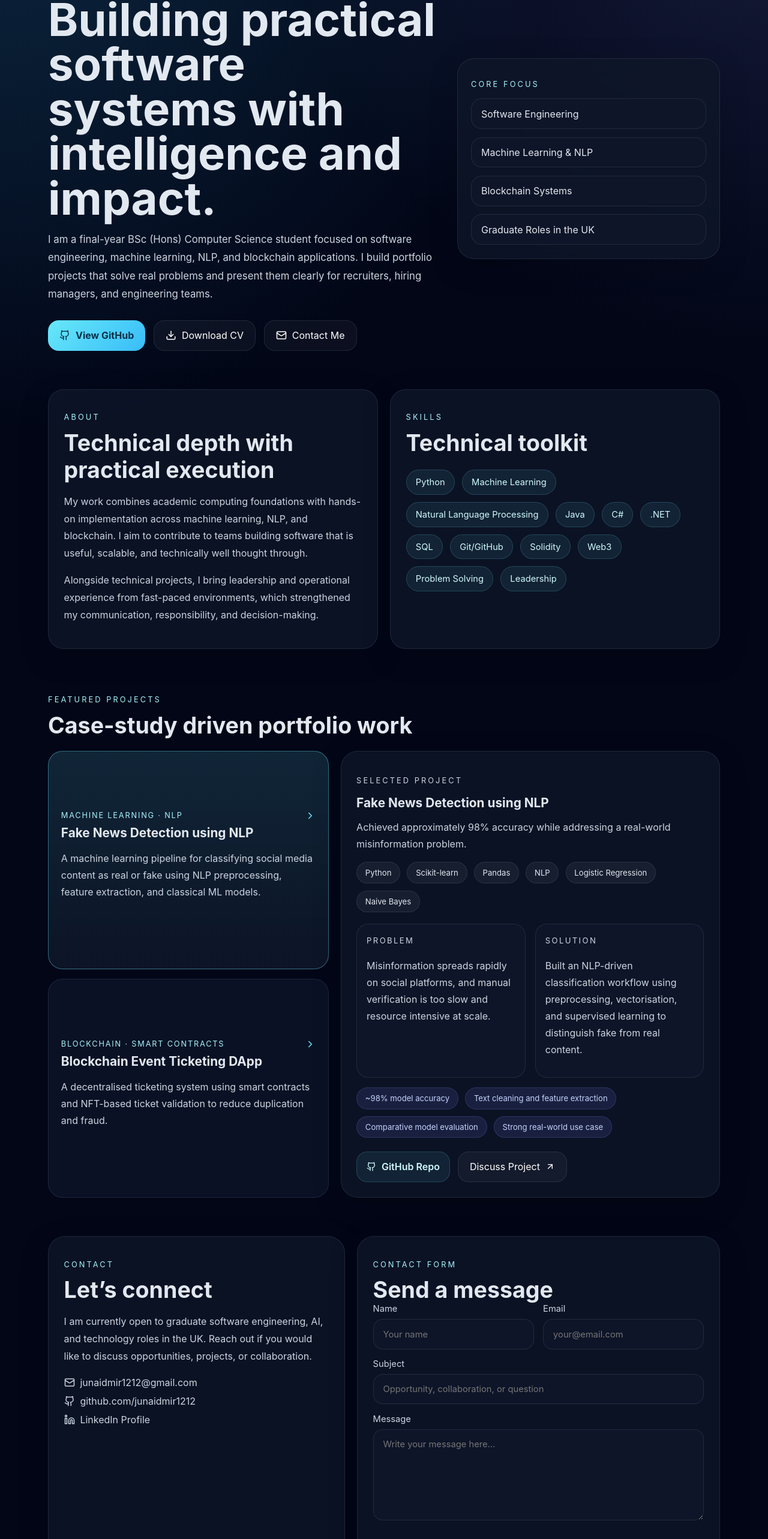
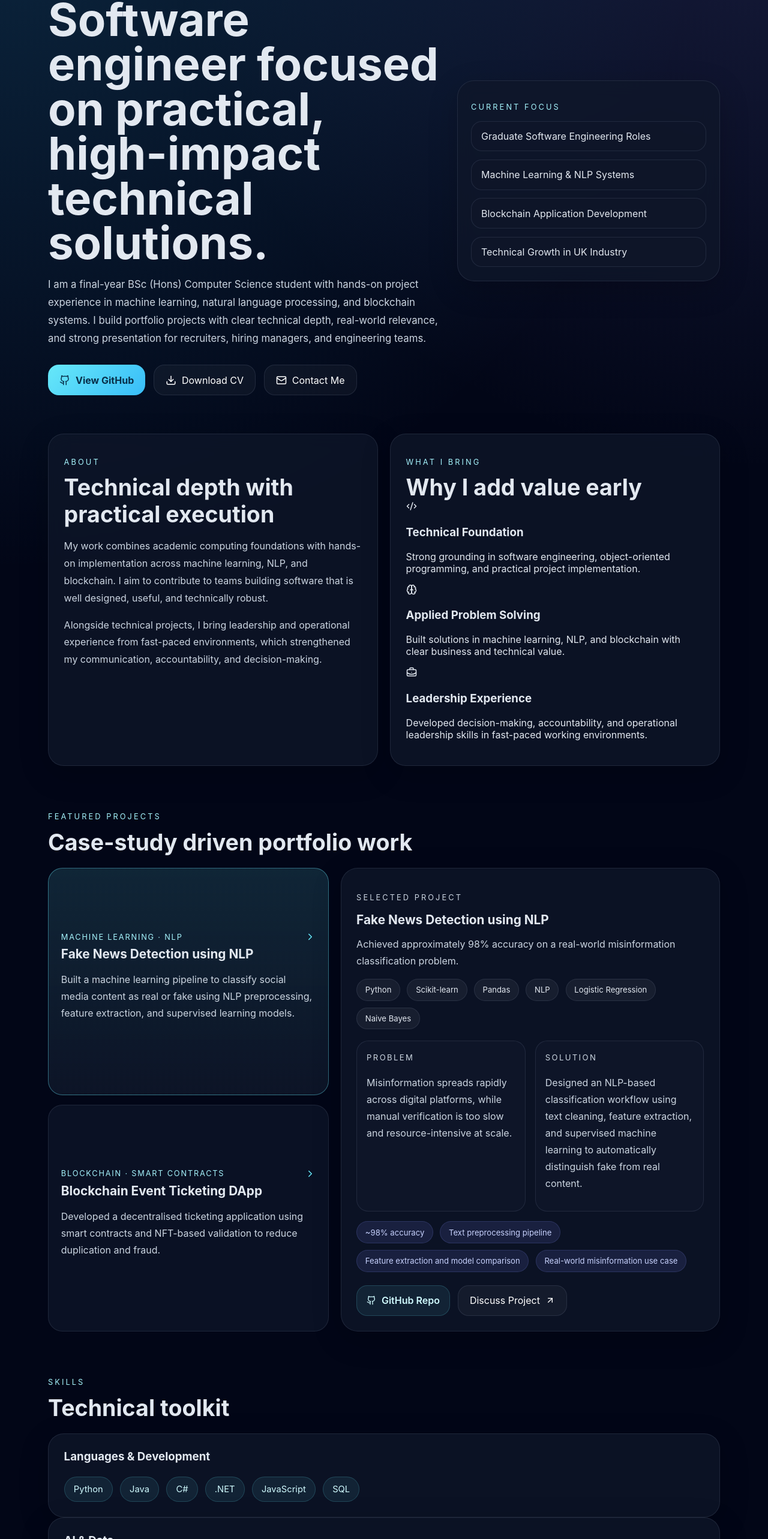
Before and after one commit to junaidmir1212/junaid-portfolio, a Next.js app: page / in a window 1280 px wide. Shown: the part 221-2787 px from the top of the page at 60% size. Built offline with nearby package versions, Linux system fonts and the light colour scheme.

Commit message:
Update project descriptions and skills organization
Refactor project descriptions and skills section for clarity and detail.

```diff
--- a/app/page.tsx
+++ b/app/page.tsx
@@ -4,12 +4,11 @@ import { useMemo, useState } from "react";
 import { motion } from "framer-motion";
 import {
   ArrowUpRight,
-  Blocks,
   Brain,
+  BriefcaseBusiness,
   ChevronRight,
   Code2,
   Download,
-  ExternalLink,
   Github,
   Linkedin,
   Mail,
@@ -23,21 +22,21 @@ const projects = [
     title: "Fake News Detection using NLP",
     category: "Machine Learning · NLP",
     shortDescription:
-      "A machine learning pipeline for classifying social media content as real or fake using NLP preprocessing, feature extraction, and classical ML models.",
+      "Built a machine learning pipeline to classify social media content as real or fake using NLP preprocessing, feature extraction, and supervised learning models.",
     impact:
-      "Achieved approximately 98% accuracy while addressing a real-world misinformation problem.",
+      "Achieved approximately 98% accuracy on a real-world misinformation classification problem.",
     stack: ["Python", "Scikit-learn", "Pandas", "NLP", "Logistic Regression", "Naive Bayes"],
     github:
       "https://github.com/junaidmir1212/Fake-News-Detection-on-Social-Media-Using-Natural-Language-Processing-NLP-",
     problem:
-      "Misinformation spreads rapidly on social platforms, and manual verification is too slow and resource intensive at scale.",
+      "Misinformation spreads rapidly across digital platforms, while manual verification is too slow and resource-intensive at scale.",
     solution:
-      "Built an NLP-driven classification workflow using preprocessing, vectorisation, and supervised learning to distinguish fake from real content.",
+      "Designed an NLP-based classification workflow using text cleaning, feature extraction, and supervised machine learning to automatically distinguish fake from real content.",
     highlights: [
-      "~98% model accuracy",
-      "Text cleaning and feature extraction",
-      "Comparative model evaluation",
-      "Strong real-world use case",
+      "~98% accuracy",
+      "Text preprocessing pipeline",
+      "Feature extraction and model comparison",
+      "Real-world misinformation use case",
     ],
   },
   {
@@ -45,37 +44,59 @@ const projects = [
     title: "Blockchain Event Ticketing DApp",
     category: "Blockchain · Smart Contracts",
     shortDescription:
-      "A decentralised ticketing system using smart contracts and NFT-based ticket validation to reduce duplication and fraud.",
+      "Developed a decentralised ticketing application using smart contracts and NFT-based validation to reduce duplication and fraud.",
     impact:
-      "Created a more secure and transparent ticket flow through decentralised validation.",
+      "Improved ticket security and transparency through decentralised ownership and validation logic.",
     stack: ["Solidity", "Web3", "JavaScript", "Smart Contracts", "NFTs"],
     github: "https://github.com/junaidmir1212/-Event-Ticketing-D-App",
     problem:
-      "Traditional ticketing systems are vulnerable to duplication, fraud, and poor transparency across ownership and validation.",
+      "Traditional ticketing systems are vulnerable to ticket duplication, resale fraud, and weak ownership transparency.",
     solution:
-      "Designed a decentralised architecture using smart contracts and NFT-based ticket ownership to ensure each ticket remains unique and traceable.",
+      "Built a decentralised architecture where tickets are represented as unique blockchain-based assets, enabling secure validation and traceable ownership.",
     highlights: [
-      "NFT-based validation",
+      "NFT-based ticket validation",
       "Fraud reduction focus",
       "Web3 integration",
-      "Secure transaction logic",
+      "Smart contract transaction logic",
     ],
   },
 ];
 
-const skills = [
-  "Python",
-  "Machine Learning",
-  "Natural Language Processing",
-  "Java",
-  "C#",
-  ".NET",
-  "SQL",
-  "Git/GitHub",
-  "Solidity",
-  "Web3",
-  "Problem Solving",
-  "Leadership",
+const skillGroups = [
+  {
+    title: "Languages & Development",
+    items: ["Python", "Java", "C#", ".NET", "JavaScript", "SQL"],
+  },
+  {
+    title: "AI & Data",
+    items: ["Machine Learning", "Natural Language Processing", "Pandas", "Scikit-learn"],
+  },
+  {
+    title: "Blockchain & Tools",
+    items: ["Solidity", "Web3", "Git/GitHub", "Smart Contracts"],
+  },
+  {
+    title: "Professional Skills",
+    items: ["Problem Solving", "Leadership", "Communication", "Decision-Making"],
+  },
+];
+
+const strengths = [
+  {
+    icon: <Code2 size={18} />,
+    title: "Technical Foundation",
+    text: "Strong grounding in software engineering, object-oriented programming, and practical project implementation.",
+  },
+  {
+    icon: <Brain size={18} />,
+    title: "Applied Problem Solving",
+    text: "Built solutions in machine learning, NLP, and blockchain with clear business and technical value.",
+  },
+  {
+    icon: <BriefcaseBusiness size={18} />,
+    title: "Leadership Experience",
+    text: "Developed decision-making, accountability, and operational leadership skills in fast-paced working environments.",
+  },
 ];
 
 const navItems = [
@@ -109,7 +130,7 @@ export default function Page() {
             </div>
             <div>
               <p className="brand-name">Muhammad Junaid Mir</p>
-              <p className="brand-sub">Software Engineer Portfolio</p>
+              <p className="brand-sub">Graduate Software Engineer Portfolio</p>
             </div>
           </a>
 
@@ -130,6 +151,7 @@ export default function Page() {
             {mobileOpen ? <X size={18} /> : <Menu size={18} />}
           </button>
         </div>
+
         <div className={`container mobile-nav ${mobileOpen ? "open" : ""}`}>
           {navItems.map((item) => (
             <a key={item.label} href={item.href} onClick={() => setMobileOpen(false)}>
@@ -142,23 +164,39 @@ export default function Page() {
       <main>
         <section className="hero">
           <div className="container hero-grid">
-            <motion.div initial="hidden" animate="visible" variants={fadeUp} transition={{ duration: 0.55 }}>
+            <motion.div
+              initial="hidden"
+              animate="visible"
+              variants={fadeUp}
+              transition={{ duration: 0.55 }}
+            >
               <div className="kicker">
-                <Brain size={16} /> Graduate Software Engineer · AI · NLP
+                <Brain size={16} /> Graduate Software Engineer · AI · NLP · UK Roles
               </div>
-              <h1>Building practical software systems with intelligence and impact.</h1>
+
+              <h1>Software engineer focused on practical, high-impact technical solutions.</h1>
+
               <p className="lead">
-                I am a final-year BSc (Hons) Computer Science student focused on software engineering,
-                machine learning, NLP, and blockchain applications. I build portfolio projects that solve
-                real problems and present them clearly for recruiters, hiring managers, and engineering teams.
+                I am a final-year BSc (Hons) Computer Science student with hands-on project experience in
+                machine learning, natural language processing, and blockchain systems. I build portfolio
+                projects with clear technical depth, real-world relevance, and strong presentation for
+                recruiters, hiring managers, and engineering teams.
               </p>
+
               <div className="cta-row">
-                <a className="btn-primary" href="https://github.com/junaidmir1212" target="_blank" rel="noreferrer">
+                <a
+                  className="btn-primary"
+                  href="https://github.com/junaidmir1212"
+                  target="_blank"
+                  rel="noreferrer"
+                >
                   <Github size={18} /> View GitHub
                 </a>
+
                 <a className="btn-secondary" href="/Muhammad_Junaid_Mir_CV.pdf" download>
                   <Download size={18} /> Download CV
                 </a>
+
                 <a className="btn-secondary" href="#contact">
                   <Mail size={18} /> Contact Me
                 </a>
@@ -172,12 +210,12 @@ export default function Page() {
               variants={fadeUp}
               transition={{ duration: 0.55, delay: 0.12 }}
             >
-              <p className="section-label">Core Focus</p>
+              <p className="section-label">Current Focus</p>
               <div className="focus-list">
-                <div className="focus-item">Software Engineering</div>
-                <div className="focus-item">Machine Learning & NLP</div>
-                <div className="focus-item">Blockchain Systems</div>
-                <div className="focus-item">Graduate Roles in the UK</div>
+                <div className="focus-item">Graduate Software Engineering Roles</div>
+                <div className="focus-item">Machine Learning & NLP Systems</div>
+                <div className="focus-item">Blockchain Application Development</div>
+                <div className="focus-item">Technical Growth in UK Industry</div>
               </div>
             </motion.aside>
           </div>
@@ -198,30 +236,33 @@ export default function Page() {
               <p className="section-copy">
                 My work combines academic computing foundations with hands-on implementation across
                 machine learning, NLP, and blockchain. I aim to contribute to teams building software that
-                is useful, scalable, and technically well thought through.
+                is well designed, useful, and technically robust.
               </p>
               <p className="section-copy">
                 Alongside technical projects, I bring leadership and operational experience from fast-paced
-                environments, which strengthened my communication, responsibility, and decision-making.
+                environments, which strengthened my communication, accountability, and decision-making.
               </p>
             </motion.article>
 
             <motion.article
               className="section-card"
-              id="skills"
               initial="hidden"
               whileInView="visible"
               viewport={{ once: true, amount: 0.2 }}
               variants={fadeUp}
               transition={{ duration: 0.5, delay: 0.08 }}
             >
-              <p className="section-label">Skills</p>
-              <h2 className="section-title">Technical toolkit</h2>
-              <div className="skill-grid">
-                {skills.map((skill) => (
-                  <span key={skill} className="skill-pill">
-                    {skill}
-                  </span>
+              <p className="section-label">What I Bring</p>
+              <h2 className="section-title">Why I add value early</h2>
+              <div className="strength-list">
+                {strengths.map((item) => (
+                  <div key={item.title} className="strength-item">
+                    <div className="strength-icon">{item.icon}</div>
+                    <div>
+                      <h3>{item.title}</h3>
+                      <p>{item.text}</p>
+                    </div>
+                  </div>
                 ))}
               </div>
             </motion.article>
@@ -321,6 +362,44 @@ export default function Page() {
           </div>
         </section>
 
+        <section className="section" id="skills">
+          <div className="container">
+            <motion.div
+              initial="hidden"
+              whileInView="visible"
+              viewport={{ once: true, amount: 0.15 }}
+              variants={fadeUp}
+              transition={{ duration: 0.45 }}
+            >
+              <p className="section-label">Skills</p>
+              <h2 className="section-title">Technical toolkit</h2>
+            </motion.div>
+
+            <div className="skill-groups" style={{ marginTop: "1.25rem" }}>
+              {skillGroups.map((group) => (
+                <motion.article
+                  key={group.title}
+                  className="section-card"
+                  initial="hidden"
+                  whileInView="visible"
+                  viewport={{ once: true, amount: 0.2 }}
+                  variants={fadeUp}
+                  transition={{ duration: 0.45 }}
+                >
+                  <h3 style={{ marginTop: 0 }}>{group.title}</h3>
+                  <div className="skill-grid">
+                    {group.items.map((skill) => (
+                      <span key={skill} className="skill-pill">
+                        {skill}
+                      </span>
+                    ))}
+                  </div>
+                </motion.article>
+              ))}
+            </div>
+          </div>
+        </section>
+
         <section className="section" id="contact">
           <div className="container contact-grid">
             <motion.article
@@ -338,7 +417,10 @@ export default function Page() {
                 Reach out if you would like to discuss opportunities, projects, or collaboration.
               </p>
 
-              <div className="social-row" style={{ marginTop: "1.2rem", flexDirection: "column", alignItems: "flex-start" }}>
+              <div
+                className="social-row"
+                style={{ marginTop: "1.2rem", flexDirection: "column", alignItems: "flex-start" }}
+              >
                 <a className="icon-link" href="mailto:junaidmir1212@gmail.com">
                   <Mail size={18} /> junaidmir1212@gmail.com
                 </a>
@@ -371,10 +453,15 @@ export default function Page() {
             >
               <p className="section-label">Contact Form</p>
               <h2 className="section-title">Send a message</h2>
+
               <form action="https://formsubmit.co/junaidmir1212@gmail.com" method="POST" className="form-grid">
                 <input type="hidden" name="_subject" value="New portfolio enquiry" />
                 <input type="hidden" name="_captcha" value="false" />
-                <input type="hidden" name="_next" value="https://junaidmir1212.github.io/" />
+                <input
+                  type="hidden"
+                  name="_next"
+                  value="https://junaid-portfolio-jade-one.vercel.app/"
+                />
 
                 <div className="form-row">
                   <label className="label">
@@ -389,12 +476,23 @@ export default function Page() {
 
                 <label className="label">
                   Subject
-                  <input className="input" type="text" name="subject" placeholder="Opportunity, collaboration, or question" required />
+                  <input
+                    className="input"
+                    type="text"
+                    name="subject"
+                    placeholder="Opportunity, collaboration, or question"
+                    required
+                  />
                 </label>
 
                 <label className="label">
                   Message
-                  <textarea className="textarea" name="message" placeholder="Write your message here..." required />
+                  <textarea
+                    className="textarea"
+                    name="message"
+                    placeholder="Write your message here..."
+                    required
+                  />
                 </label>
 
                 <div className="actions-row">
@@ -403,10 +501,6 @@ export default function Page() {
                   </button>
                 </div>
               </form>
-              <p className="form-note" style={{ marginTop: "0.9rem" }}>
-                Replace the CV PDF in the public folder with your latest file named
-                <strong> Muhammad_Junaid_Mir_CV.pdf</strong> before deploying.
-              </p>
             </motion.article>
           </div>
         </section>
@@ -415,14 +509,22 @@ export default function Page() {
       <footer className="footer">
         <div className="container footer-card">
           <div>
-            <p className="brand-name" style={{ margin: 0 }}>Muhammad Junaid Mir</p>
+            <p className="brand-name" style={{ margin: 0 }}>
+              Muhammad Junaid Mir
+            </p>
             <p className="brand-sub">Graduate Software Engineer · AI · NLP · Portfolio</p>
           </div>
+
           <div className="social-row">
             <a className="icon-link" href="https://github.com/junaidmir1212" target="_blank" rel="noreferrer">
               <Github size={18} /> GitHub
             </a>
-            <a className="icon-link" href="https://www.linkedin.com/in/muhammad-junaid-mir-081479266/" target="_blank" rel="noreferrer">
+            <a
+              className="icon-link"
+              href="https://www.linkedin.com/in/muhammad-junaid-mir-081479266/"
+              target="_blank"
+              rel="noreferrer"
+            >
               <Linkedin size={18} /> LinkedIn
             </a>
             <a className="icon-link" href="mailto:junaidmir1212@gmail.com">
```
